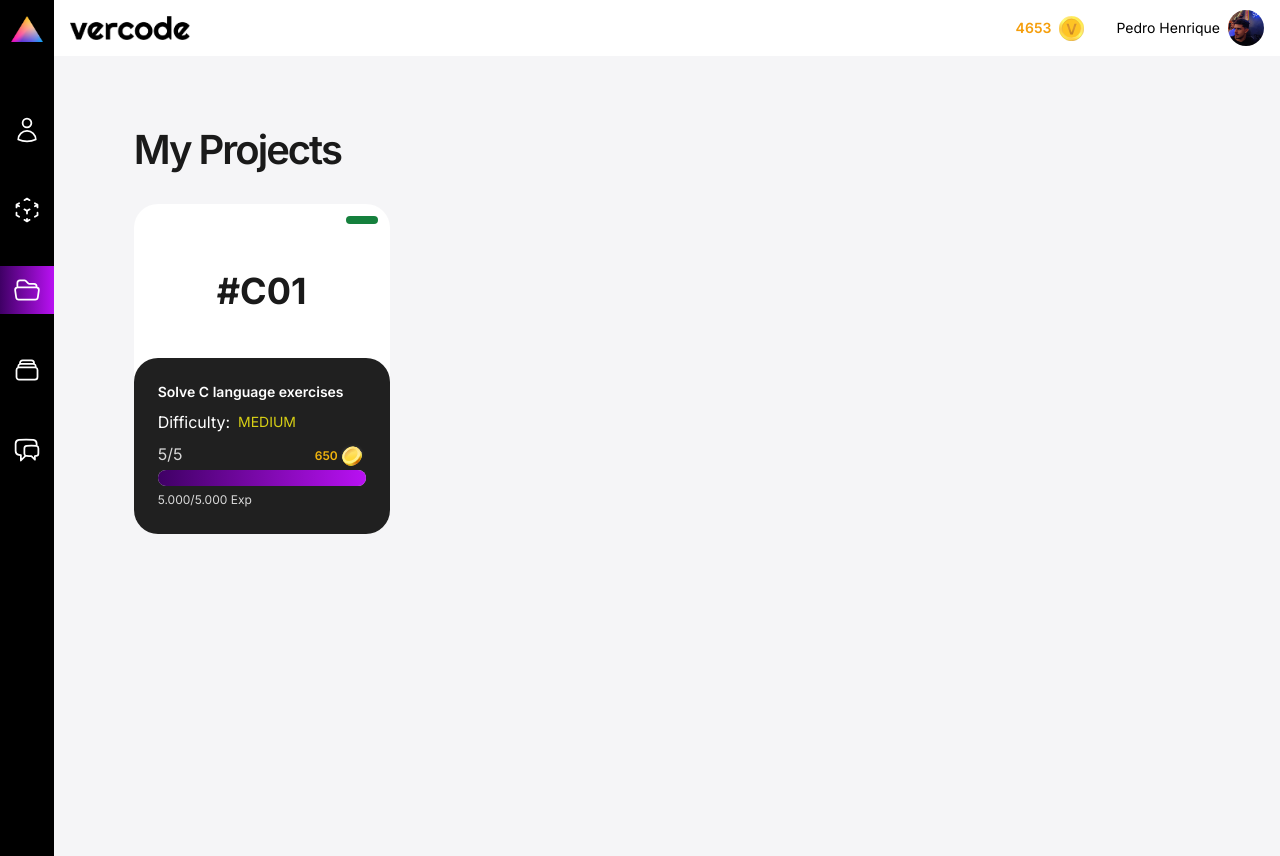
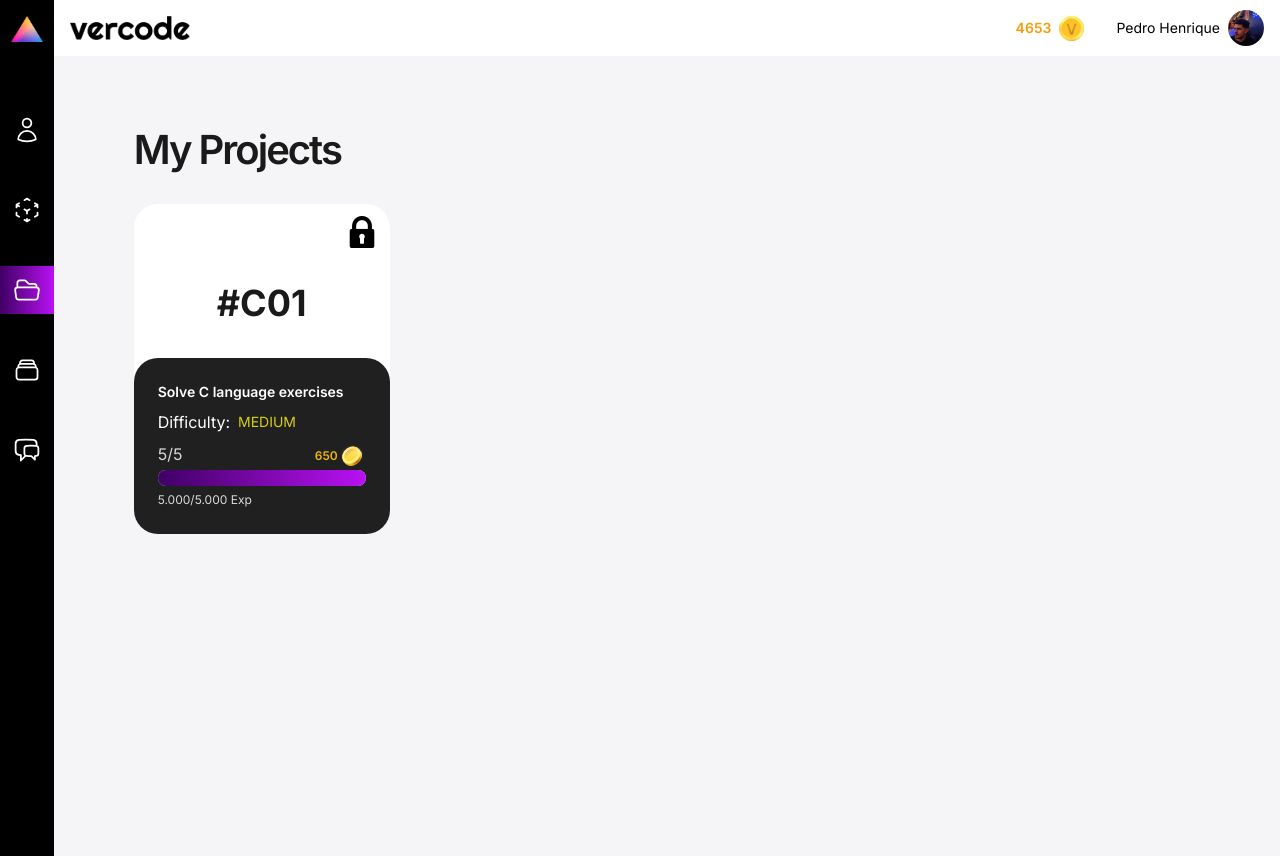
Before and after one commit to vercodeorg/vercode, a Next.js app: page /projects in a window 1280 px wide. Built offline with nearby package versions, Linux system fonts and the light colour scheme.

Commit message:
feat: new render based on status

```diff
--- a/app/components/Status/index.tsx
+++ b/app/components/Status/index.tsx
@@ -1,6 +1,15 @@
 import { STATUS, getColor } from "@/app/types/status"
+import Image from "next/image"
+import Lock from "../../assets/icons/lock-icon.svg"
 
 const Status = ({ statusName }: { statusName: STATUS }) => {
+    if(statusName == STATUS.BLOCKED){
+        return (
+            <div>
+                <Image src={Lock} alt="lock-icon" />
+            </div>
+        )
+    }
     return (
         <div className={`px-4 py-1 rounded-full flex items-center justify-center ${getColor(statusName)}`}>
             <span className="font-medium lg:text-sm 2xl:text-base text-white">{statusName}</span>
```
